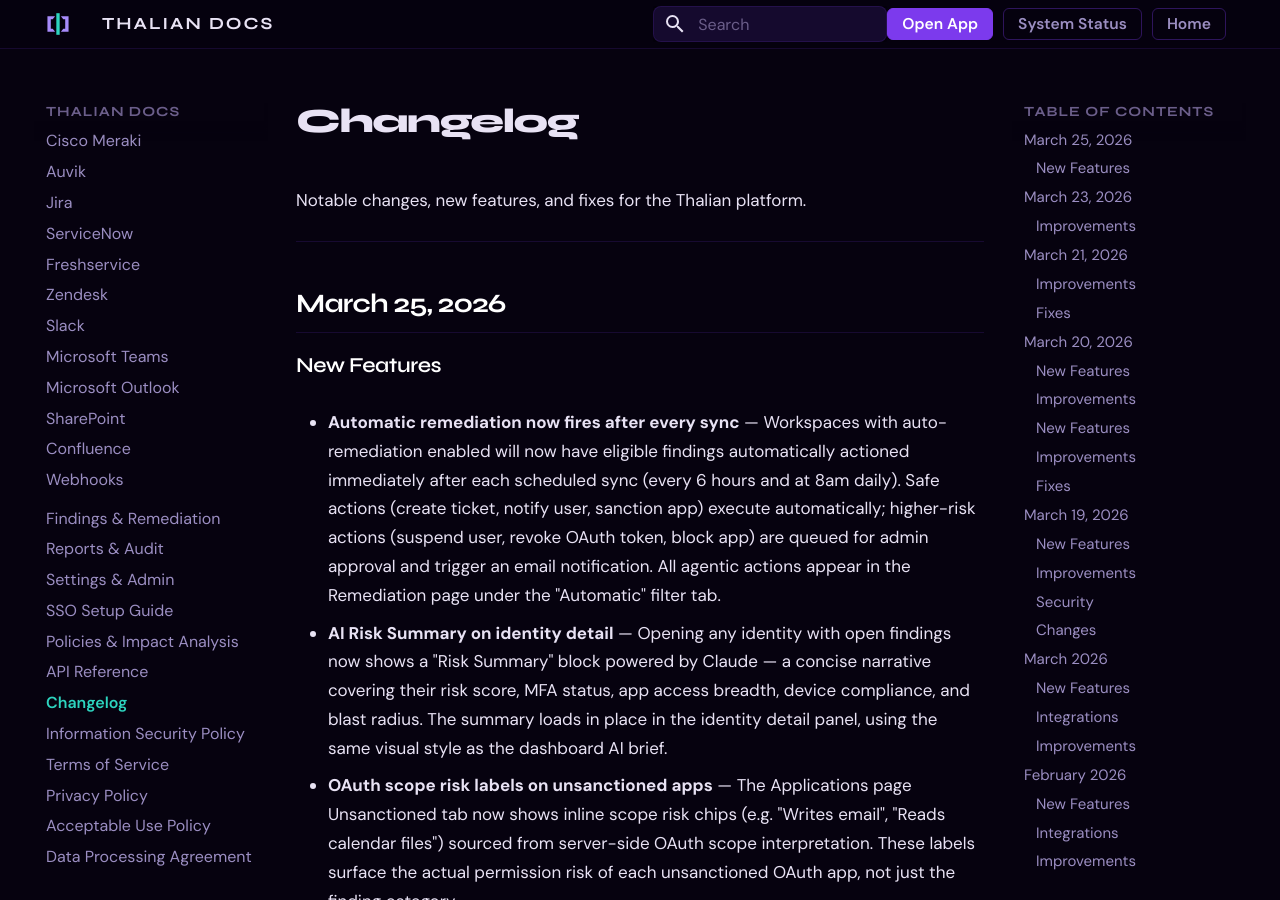
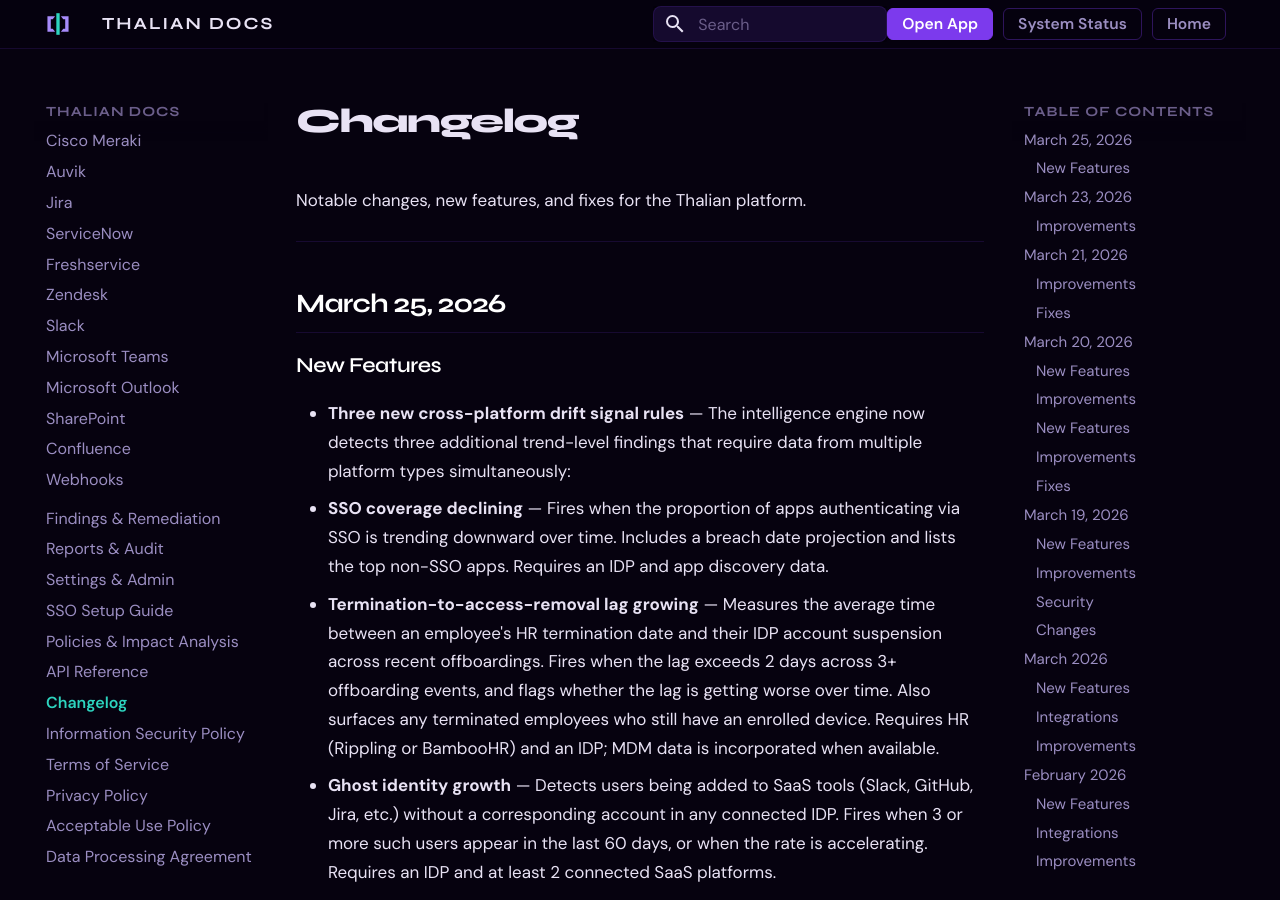
Before and after one commit to tori-mf13/thalian-docs, an MkDocs documentation site: the page built from docs/changelog.md, in a window 1280 px wide and 900 px high. Built offline with MkDocs 1.6.1 and Material for MkDocs 9.7.7, drawn with Linux system fonts in a browser that asks for light colours.

Commit message:
feat(changelog): document three new cross-platform drift signal rules
Co-Authored-By: Claude Sonnet 4.6 <noreply@anthropic.com>

```diff
--- a/docs/changelog.md
+++ b/docs/changelog.md
@@ -7,6 +7,11 @@ Notable changes, new features, and fixes for the Thalian platform.
 ## March 25, 2026
 
 ### New Features
+
+- **Three new cross-platform drift signal rules** — The intelligence engine now detects three additional trend-level findings that require data from multiple platform types simultaneously:
+  - **SSO coverage declining** — Fires when the proportion of apps authenticating via SSO is trending downward over time. Includes a breach date projection and lists the top non-SSO apps. Requires an IDP and app discovery data.
+  - **Termination-to-access-removal lag growing** — Measures the average time between an employee's HR termination date and their IDP account suspension across recent offboardings. Fires when the lag exceeds 2 days across 3+ offboarding events, and flags whether the lag is getting worse over time. Also surfaces any terminated employees who still have an enrolled device. Requires HR (Rippling or BambooHR) and an IDP; MDM data is incorporated when available.
+  - **Ghost identity growth** — Detects users being added to SaaS tools (Slack, GitHub, Jira, etc.) without a corresponding account in any connected IDP. Fires when 3 or more such users appear in the last 60 days, or when the rate is accelerating. Requires an IDP and at least 2 connected SaaS platforms.
 
 - **Automatic remediation now fires after every sync** — Workspaces with auto-remediation enabled will now have eligible findings automatically actioned immediately after each scheduled sync (every 6 hours and at 8am daily). Safe actions (create ticket, notify user, sanction app) execute automatically; higher-risk actions (suspend user, revoke OAuth token, block app) are queued for admin approval and trigger an email notification. All agentic actions appear in the Remediation page under the "Automatic" filter tab.
 
```
